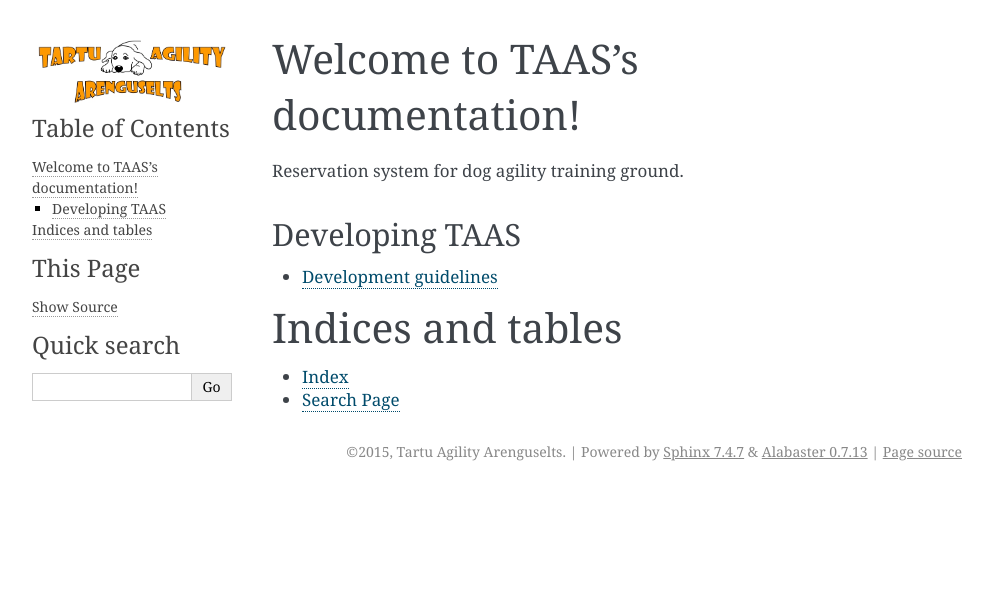
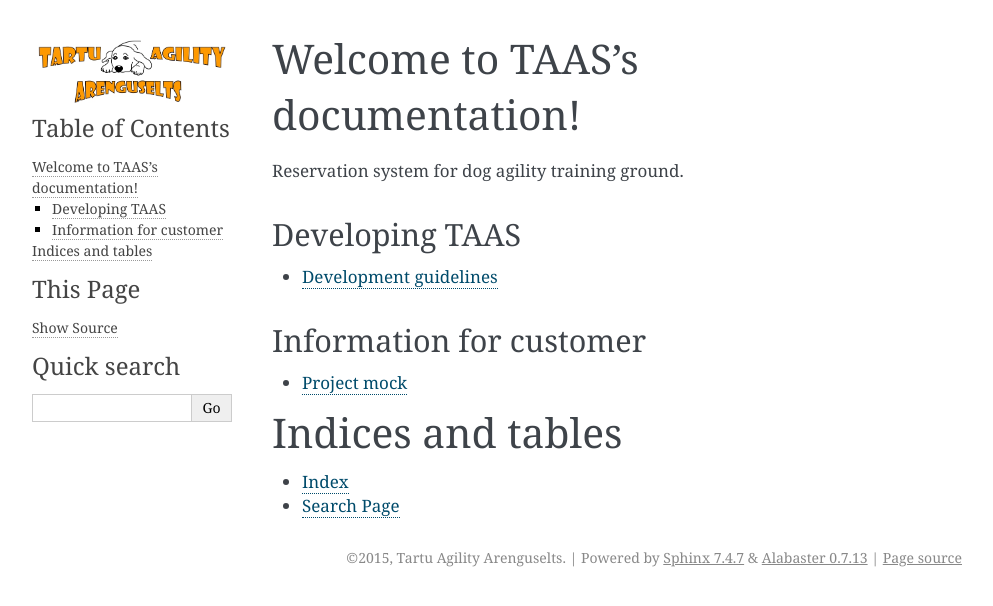
Before and after one commit to crypotex/taas, a Sphinx documentation site: the page built from docs/index.rst, in a window 1280 px wide. Shown: the top 606 px of the page, without its empty margins (148-1141 px from the left). Built offline with Sphinx 7.4.7, drawn with Linux system fonts in a browser that asks for light colours.

Commit message:
Add mockup file, fix docs

```diff
--- a/docs/conf.py
+++ b/docs/conf.py
@@ -41,7 +41,7 @@ extensions = []
 source_suffix = '.rst'
 
 # The encoding of source files.
-#source_encoding = 'utf-8-sig'
+source_encoding = 'utf-8'
 
 # The master toctree document.
 master_doc = 'index'
--- /dev/null
+++ b/docs/customer/mock.rst
@@ -0,0 +1,5 @@
+Project mock
+============
+
+We have prototyped project UI using mockups and linked requirements to the corresponding UI screens.
+You can access website mock by following this :download:`link <taas_mockup.pdf>`
--- a/docs/index.rst
+++ b/docs/index.rst
@@ -16,6 +16,14 @@ Developing TAAS
    developer/guide
 
 
+Information for customer
+------------------------
+.. toctree::
+   :maxdepth: 1
+
+   customer/mock
+
+
 Indices and tables
 ==================
 
```
Also changed, not shown: 1 other file.
